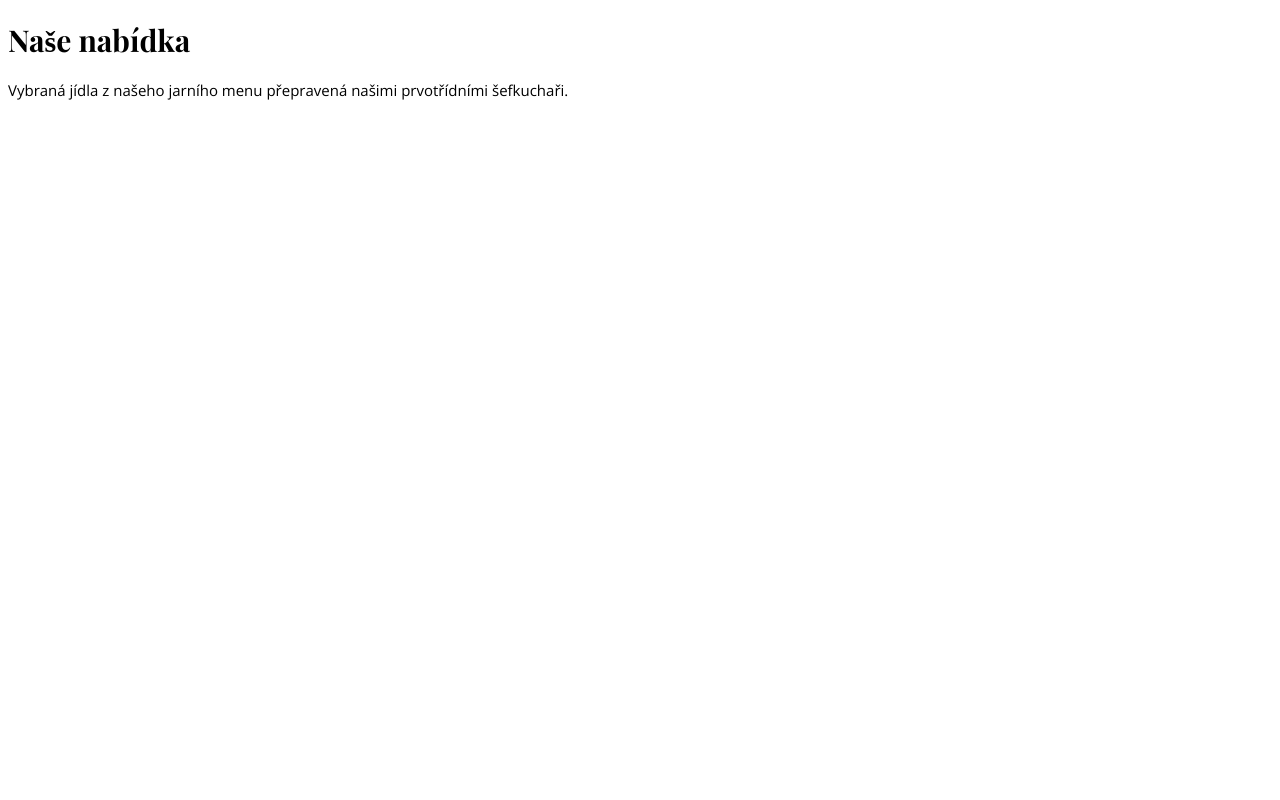
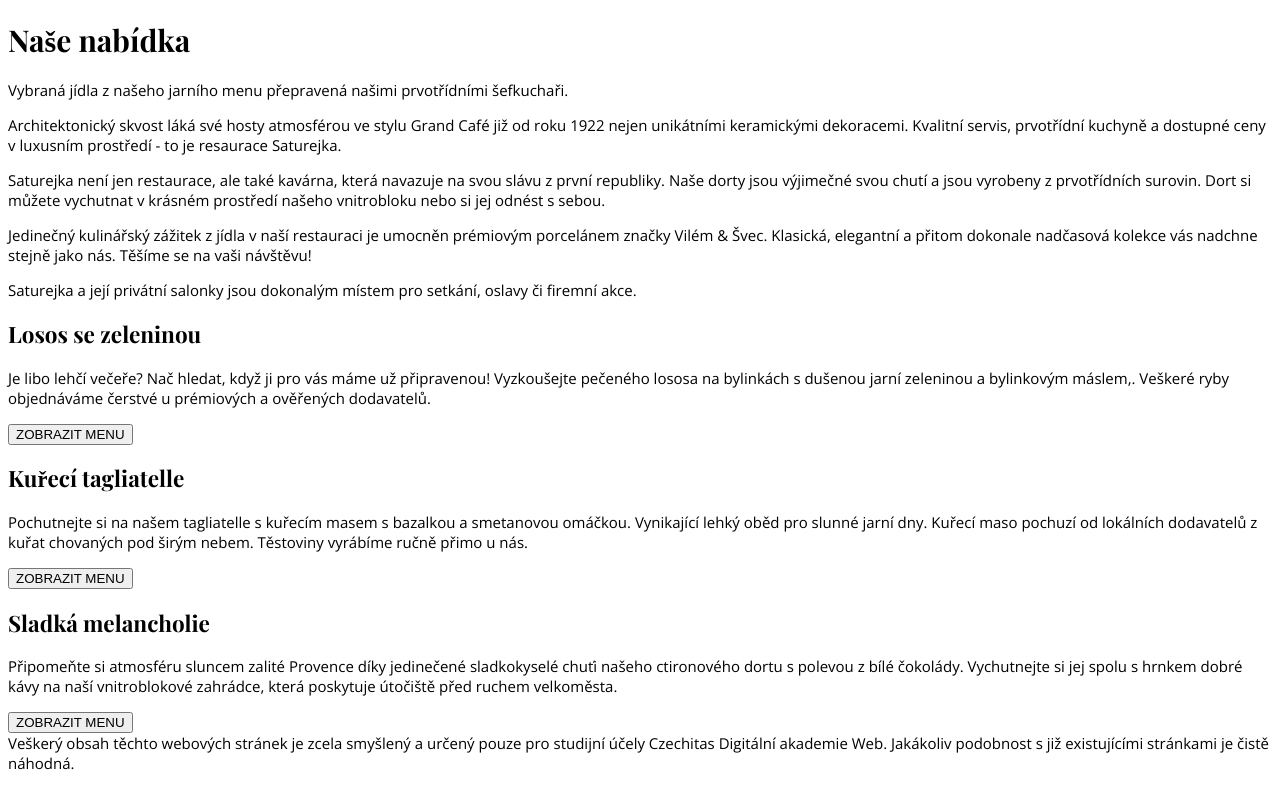
Before and after one commit to michaelasorelova/cviceni-saturejka, a plain HTML site: page index.html in a window 1280 px wide. Drawn offline with nearby package versions, Linux system fonts and the light colour scheme.

Commit message:
Add more text

```diff
--- a/index.html
+++ b/index.html
@@ -12,5 +12,33 @@
       Vybraná jídla z našeho jarního menu přepravená našimi prvotřídními
       šefkuchaři.
     </p>
+
+<p>Architektonický skvost láká své hosty atmosférou ve stylu Grand Café již od roku 1922 nejen unikátními keramickými dekoracemi. Kvalitní servis, prvotřídní kuchyně a dostupné ceny v luxusním prostředí - to je resaurace Saturejka.</p>
+
+<p>Saturejka není jen restaurace, ale také kavárna, která navazuje na svou slávu z první republiky. Naše dorty jsou výjimečné svou chutí a jsou vyrobeny z prvotřídních surovin. Dort si můžete vychutnat v krásném prostředí našeho vnitrobloku nebo si jej odnést s sebou.</p>
+
+<p>Jedinečný kulinářský zážitek z jídla v naší restauraci je umocněn prémiovým porcelánem značky Vilém & Švec. Klasická, elegantní a přitom dokonale nadčasová kolekce vás nadchne stejně jako nás. Těšíme se na vaši návštěvu!</p>
+
+<p>Saturejka a její privátní salonky jsou dokonalým místem pro setkání, oslavy či firemní akce. </p>
+
+<h2>Losos se zeleninou</h2>
+
+<p>Je libo lehčí večeře? Nač hledat, když ji pro vás máme už připravenou! Vyzkoušejte pečeného lososa na bylinkách s dušenou jarní zeleninou a bylinkovým máslem,. Veškeré ryby objednáváme čerstvé u prémiových a ověřených dodavatelů.</p>
+
+<button>ZOBRAZIT MENU</button>
+
+<h2>Kuřecí tagliatelle</h2>
+
+<p>Pochutnejte si na našem tagliatelle s kuřecím masem s bazalkou a smetanovou omáčkou. Vynikající lehký oběd pro slunné jarní dny. Kuřecí maso pochuzí od lokálních dodavatelů z kuřat chovaných pod širým nebem. Těstoviny vyrábíme ručně přimo u nás.</p>
+
+<button>ZOBRAZIT MENU</button>
+
+<h2>Sladká melancholie</h2>
+
+<p>Připomeňte si atmosféru sluncem zalité Provence díky jedinečené sladkokyselé chuťi našeho ctironového dortu s polevou z bílé čokolády. Vychutnejte si jej spolu s hrnkem dobré kávy na naší vnitroblokové zahrádce, která poskytuje útočiště před ruchem velkoměsta.</p>
+
+<button>ZOBRAZIT MENU</button>
+
+<footer>Veškerý obsah těchto webových stránek je zcela smyšlený a určený pouze pro studijní účely Czechitas Digitální akademie Web. Jakákoliv podobnost s již existujícími stránkami je čistě náhodná.</footer>
 </body>
 </html>
```
